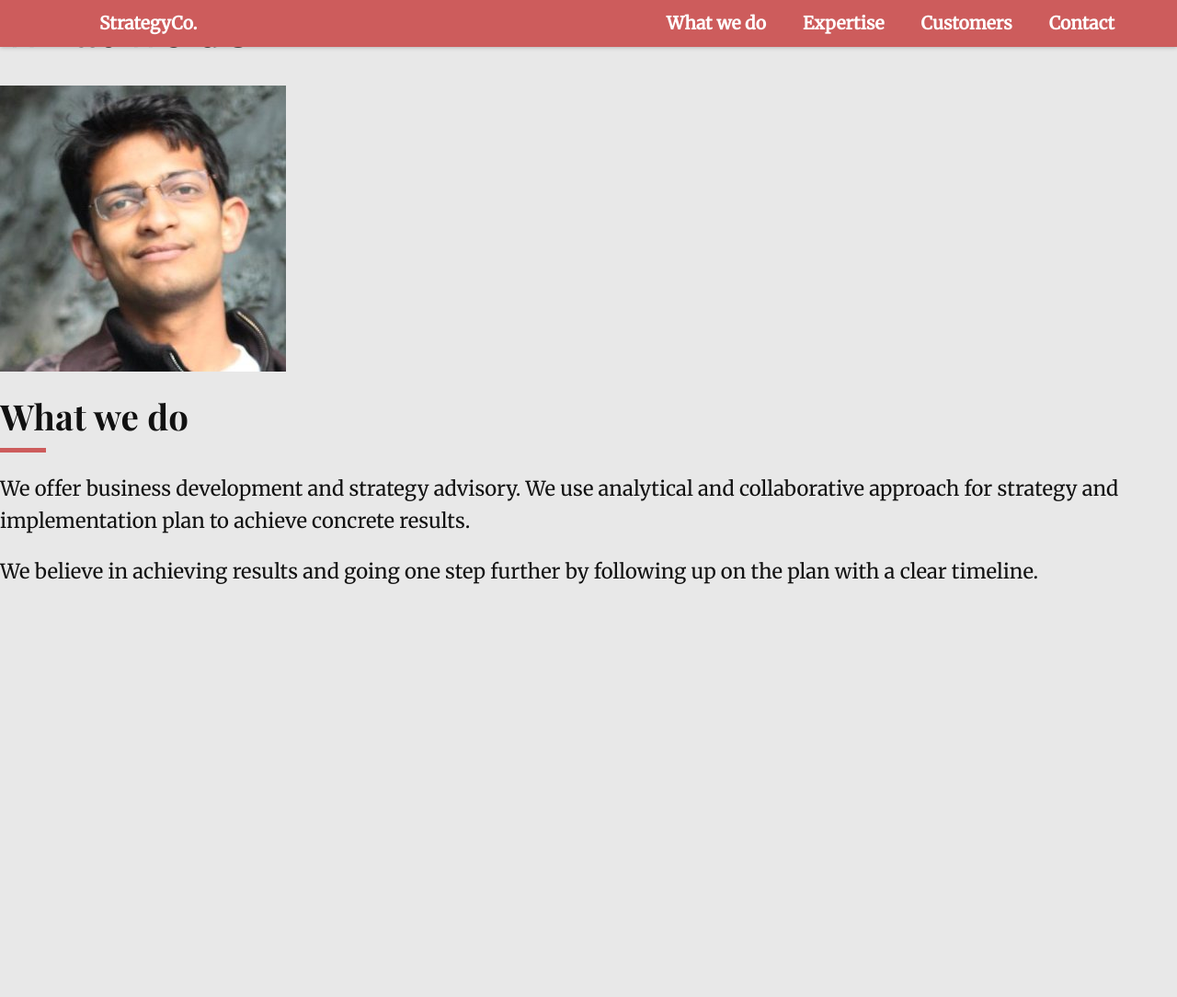
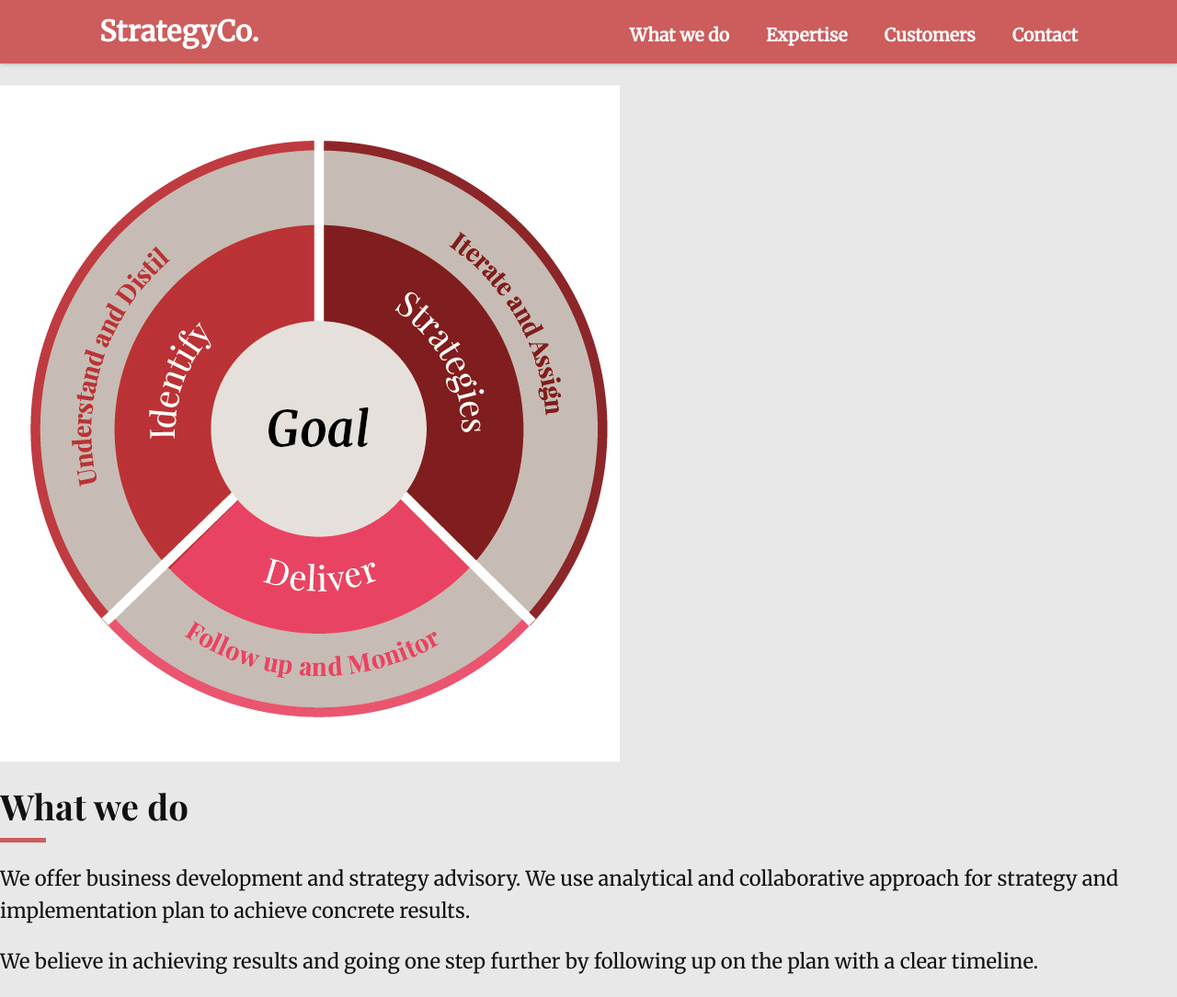
Before and after one commit to rahulabhi/rahulabhi.github.io, a Jekyll site: the page built from _pages/01-what-we-do.md, in a window 1280 px wide and 1084 px high. Shown: the whole window at 92% size. Built offline with Jekyll 4.4.1, drawn with Linux system fonts in a browser that asks for light colours.

Commit message:
Styling done

```diff
--- a/_layouts/default.html
+++ b/_layouts/default.html
@@ -11,6 +11,7 @@
       <div class="content-wrapper">
         {{ content }}
       </div>
+
     </div>
 
   </body>
--- a/_pages/01-what-we-do.md
+++ b/_pages/01-what-we-do.md
@@ -5,7 +5,7 @@
 permalink: /what-we-do/
 ---
 
-![Rahul Abhisek](/images/mugshot.jpg)
+![Rahul Abhisek](/images/process.jpg)
 
 ## What we do
 
--- a/_sass/_styles.scss
+++ b/_sass/_styles.scss
@@ -1,8 +1,17 @@
 body {
   background: $background-color;
+  @media (max-width: 767px) {
+    font-size: $base-font-size * 0.9;
+  }
+  @media (max-width: 767px) {
+    font-size: $base-font-size * 0.8;
+  }
   * {
     box-sizing: border-box;
   }
+}
+a {
+  transition: all 0.3s ease-out;
 }
 h1, h2, h3, h4, h5, h6 {
   font-family: $title-font-family;
@@ -57,28 +66,44 @@
 .nav {
   position: relative;
   display: flex;
-  flex-direction: column;
-  flex-wrap: nowrap;
-  justify-content: center;
+  flex-direction: row;
+  flex-wrap: wrap;
+  justify-content: space-between;
+  align-items: baseline;
   max-width: $content-width;
   margin: 0 auto;
+  padding: 0 $spacing-unit;
   text-align: center;
+  -webkit-font-smoothing: antialiased;
   @media (min-width: 767px) {
-    flex-direction: row;
+    justify-content: center;
+    padding: 0 $spacing-unit*2;
   }
   .logo {
+    flex: 1 0 100%;
+    text-align: left;
+    font-weight: bold;
+    font-size: 1.4em;
+    letter-spacing: 0.01em;
+    margin: 0 !important;
+    @media (min-width: 767px) {
       flex: 1 0 auto;
-    text-align: left;
+    }
   }
   a {
     flex: 0 0 auto;
+    margin-left: $spacing-unit/22;
+    padding: $spacing-unit/2 0;
+    color: white;
+    font-size: $nav-font-size * 0.8;
+    font-weight: bold;
+    text-decoration: none !important;
+    vertical-align: middle;
+    @media (min-width: 767px) {
+      font-size: $nav-font-size;
       margin-left: $spacing-unit*2;
       padding: $spacing-unit/2 0;
-    color: white;
-    font-size: $nav-font-size;
-    font-weight: bold;
-    text-decoration: none !important;
-    transition: all 0.3s ease-out;
+    }
     &:hover {
       border: 0;
       opacity: 0.7;
@@ -109,12 +134,14 @@
   }
 }
 .intro {
-  padding-top: 500px;
-  background: white url(../images/hero5.jpeg) no-repeat 50% 0 / 100% auto;
+  background: white url(../images/hero5.jpeg) no-repeat 50% 0 / cover;
   background-attachment: fixed;
+  display: flex;
+  flex-direction: column;
+  justify-content: flex-end;
+  min-height: 500px;
   h1 {
-    position: absolute;
-    bottom: 1em;
+    margin-bottom: 1em;
     text-shadow: 1px 2px 4px rgba(black,0.5);
     color: white;
   }
@@ -123,6 +150,7 @@
   }
 }
 .what-we-do {
+  @media (min-width: 767px) {
     p:first-child {
       float: right;
       margin: 0 0 0 2em;
@@ -133,12 +161,25 @@
       }
     }
   }
+}
 .expertise {
   ul {
+    width: 100%;
+    margin: 0;
+    padding: 0;
+    list-style: none;
+    @media (min-width: 640px) {
       column-count: 2;
-    column-gap: 5em;
+      column-gap: 2em;
       column-width: 48%;
-    width: 100%;
+    }
+    li {
+      padding: $spacing-unit/2;
+      border: 1px solid $brand-color;
+      border-width: 1px 0;
+      margin-bottom: -1px;
+      break-inside: avoid;
+    }
   }
 }
 .customers {
@@ -161,6 +202,7 @@
 .contact {
   background-color: $grey-color-dark;
   color: white;
+  @media (min-width: 767px) {
     p:first-child {
       float: right;
       margin: 0 0 0 2em;
@@ -170,14 +212,37 @@
         width: 100%;
       }
     }
+  }
   ul {
-    margin: 0;
+    display: block;
+    clear: both;
+    margin: $spacing-unit*2 0 0 0;
     padding: 0;
     list-style: none;
     font-size: 1.25em;
+    display: flex;
+    flex-direction: column;
+    flex-wrap: nowrap;
+    @media (min-width: 767px) {
+      flex-direction: row;
+    }
     li {
+      flex: 1 0 auto;
       margin-bottom: 0.5em;
+      a {
+        display: block;
+        background-color: white;
+        padding: $spacing-unit 0;
+        text-align: center;
+        margin-right: 2px;
+        &:hover {
+          border: 0;
+          background-color: $brand-color;
+          color: white;
         }
+      }
+    }
+
   }
 }
 .footer {
```
Also changed, not shown: images/process.jpg (added). Lines whose indentation alone changed are shown as unchanged.
